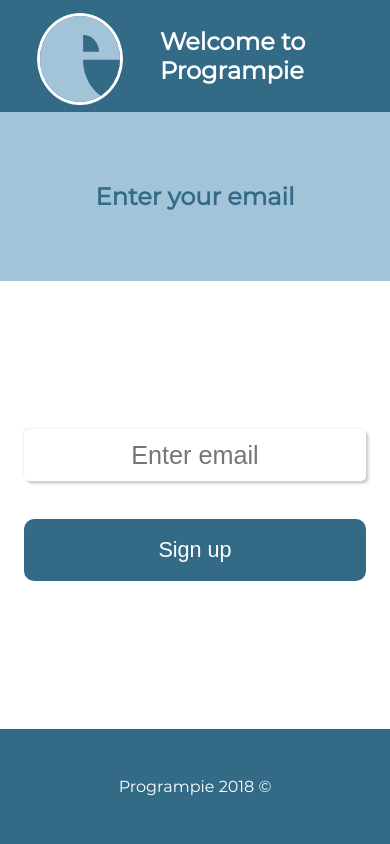
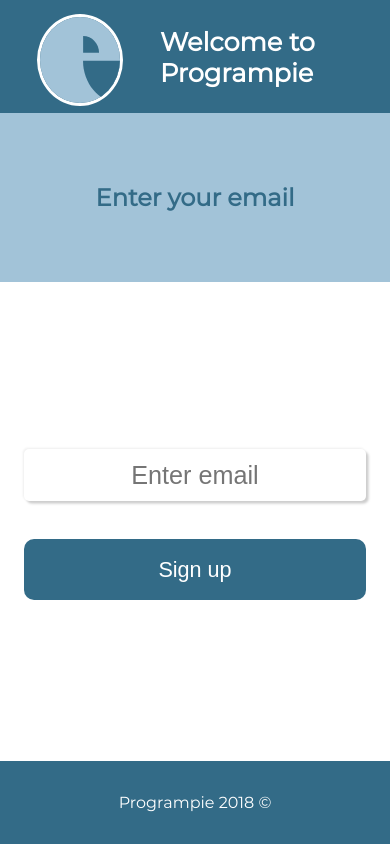
Before and after one commit to programpie/programpie, a website: page docs/index.html in a window 390 px wide. Drawn offline with Linux system fonts and the light colour scheme.

Commit message:
Makes page more responsive

```diff
--- a/docs/index.html
+++ b/docs/index.html
@@ -32,16 +32,23 @@
       color: white;
       width: 100vw;
       height: 100vh;
-      background: var(--stone);
       display: grid;
-      align-items: center;
-      justify-items: center;
       grid-template-rows: auto 1fr auto;
     }
     header {
+      background: var(--stone);
+      display: grid;
+      justify-items: center;
+    }
+
+    .brand {
       display: grid;
       grid-template-columns: repeat(2, auto);
       align-items: center;
+    }
+
+    .welcome {
+      font-size: 160%;
     }
 
     main {
@@ -89,7 +96,7 @@
     }
     .emailInput {
       font-size: 105%;
-      margin-bottom: 1.5em;
+      margin: 1.5em 0;
       justify-self: stretch;
       align-self: flex-end;
       text-align: center;
@@ -113,7 +120,11 @@
       background: var(--seafoam);
     }
     footer {
-      margin: 3em 0;
+      background: var(--stone);
+      color: white;
+      margin-top: 2em;
+      padding: 2em;
+      text-align: center;
     }
 
     @media only screen and (min-width: 600px) {
@@ -125,10 +136,12 @@
   </style>
   <section class="wrapper">
     <header>
+      <section class="brand">
         <figure class="programpieFigure">
           <img class="programpieLogo" src="./img/programpie.svg" alt="programpie logo">
         </figure>
-      <h1>Welcome to Programpie</h1>
+        <h1 class="welcome">Welcome to Programpie</h1>
+      </section>
     </header>
     <main>
       <section class="form">
```
Lines whose indentation alone changed are shown as unchanged.
